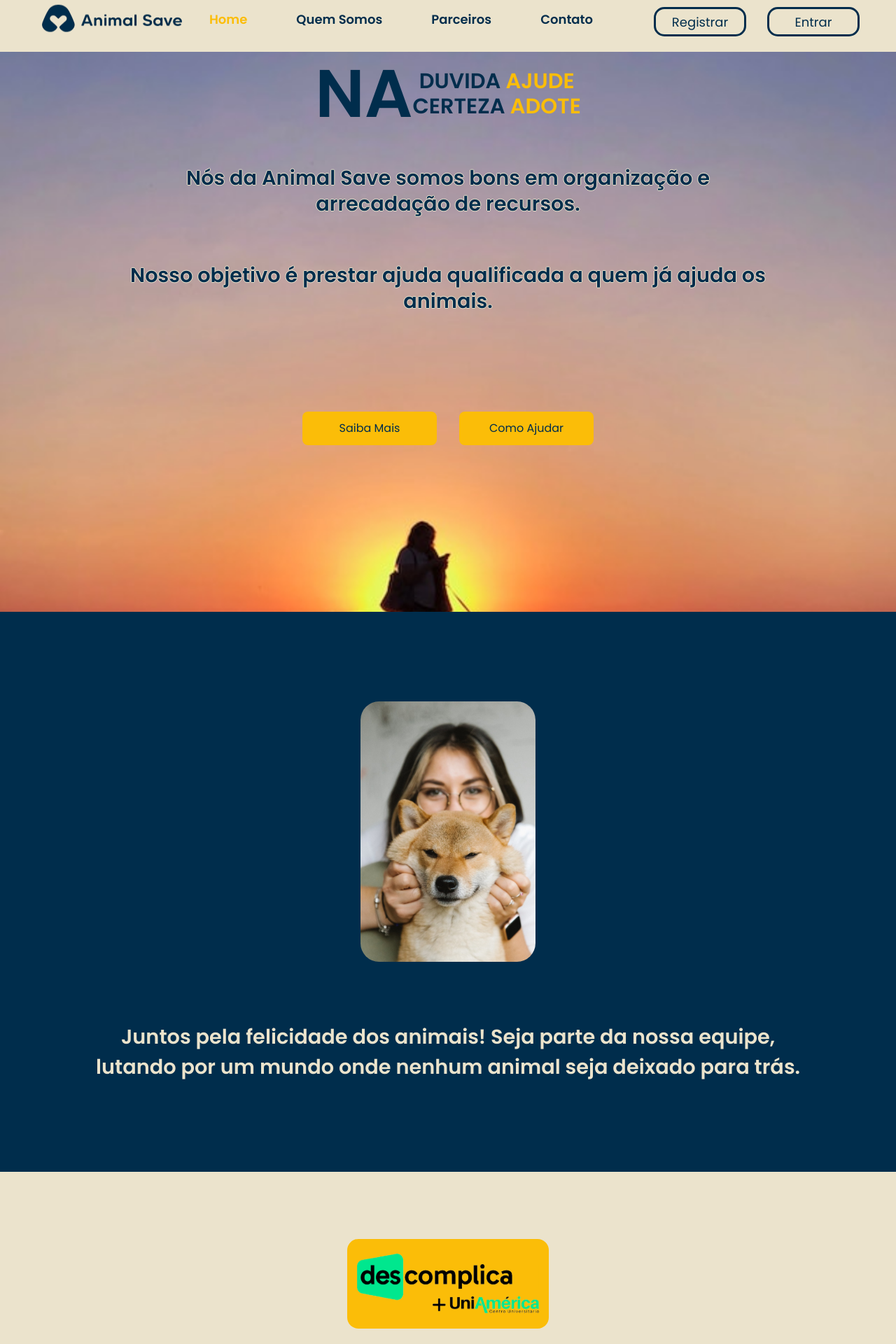
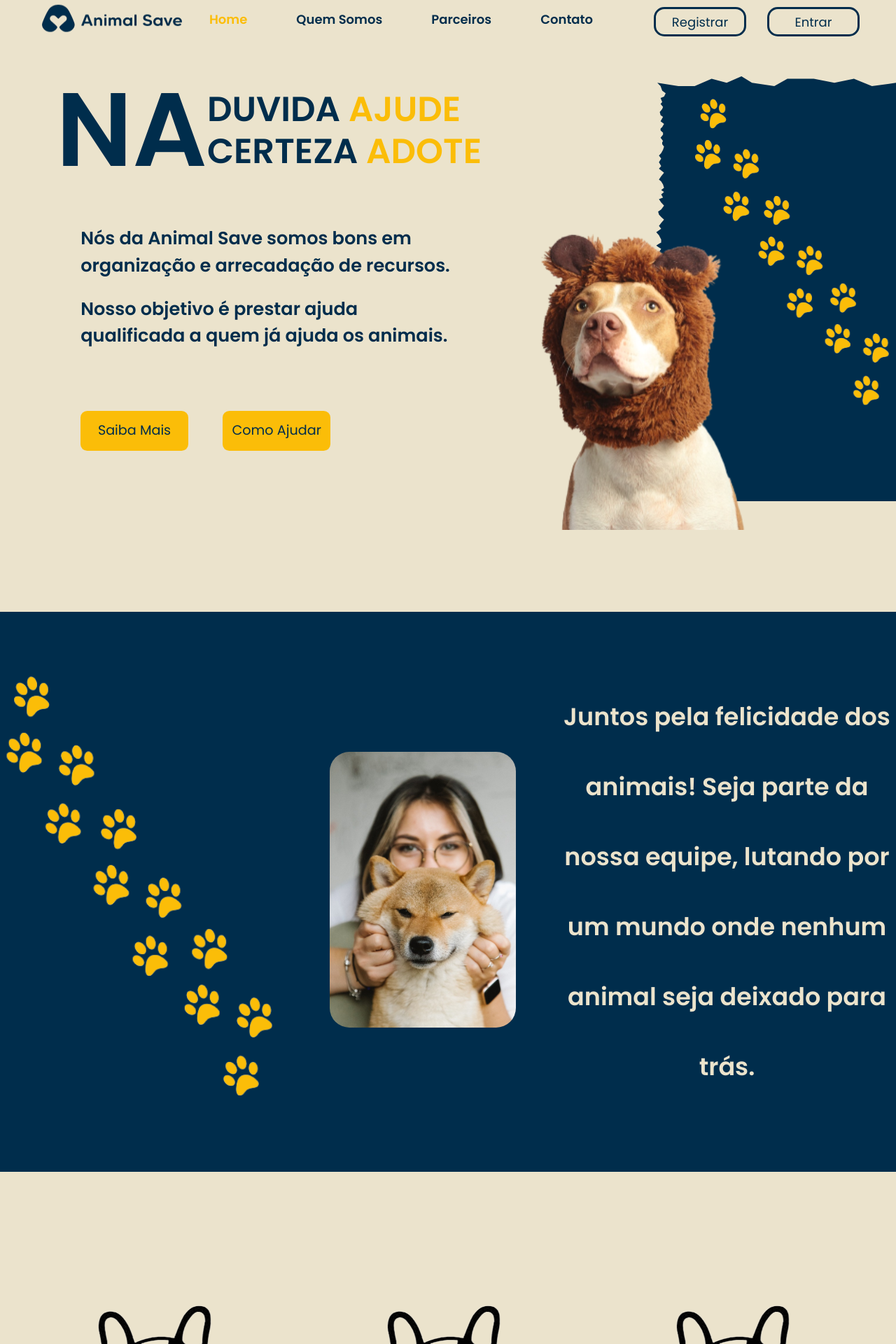
Before and after one commit to renanmontanopaz/animal-save-view, a Vue app: page / in a window 1280 px wide. Shown: the part 20-1940 px from the top of the page at 70% size. Built offline with nearby package versions, Linux system fonts and the light colour scheme.

Commit message:
resolvendo problema da landing page

```diff
--- a/src/views/LandingPage/AboutUs.vue
+++ b/src/views/LandingPage/AboutUs.vue
@@ -83,39 +83,6 @@
   }
 }
 
-@media (max-height:950px) {
-
-.containerQuemSomos {
-  display: flex;
-  align-items: center;
-  justify-content: center;
-  flex-direction: column;
-  width: 100%;
-  height: 100vh;
-  background-color: #002D4C;
-  gap: 5em;
-
-  .Pegadas2 {
-    display: none
-  }
-
-  .containerImage {
-    width: 250px;
-    z-index: 1;
-  }
-
-  .containerText {
-    width: 80%;
-    font-family: 'Poppins';
-    font-style: normal;
-    font-weight: 600;
-    font-size: 1.8em;
-    line-height: 1.5em;
-    text-align: center;
-    color: #EBE3CC;
-  }
-}
-}
 </style>
 
 <script lang="ts">
--- a/src/views/LandingPage/Home.vue
+++ b/src/views/LandingPage/Home.vue
@@ -269,123 +269,6 @@
     }
   }
 }
-@media (max-height:950px) {
-
-.containerHome {
-  width: 100%;
-  height: 100vh;
-  background-image: url('../../assets/MulherECachorro.jpg');
-  background-position: center;
-  background-repeat: no-repeat;
-  background-size: cover;
-  display: flex;
-
-  .containerText {
-    width: 100%;
-    height: 80%;
-    display: flex;
-    align-items: center;
-    justify-content: flex-start;
-    flex-direction: column;
-    gap: 2em;
-
-
-    .TextH1 {
-      width: 100%;
-      height: 15vh;
-      display: flex;
-      align-items: center;
-      justify-content: center;
-      text-align: center;
-
-      .TextNA {
-        font-family: 'Poppins';
-        font-style: normal;
-        font-weight: 700;
-        font-size: 6em;
-        line-height: 1.5em;
-        color: #002D4C;
-      }
-
-      .containerDuvidaCerteza h1 {
-        font-family: 'Poppins';
-        font-style: normal;
-        font-weight: 700;
-        font-size: 1.9em;
-        line-height: 1.2em;
-        color: #002D4C;
-      }
-    }
-
-    .TextP {
-      display: flex;
-      align-items: center;
-      justify-content: center;
-      flex-direction: column;
-      text-align: center;
-      gap: 4em;
-      width: 75%;
-      /* border: 2px solid #EBE3CC; */
-      border-radius: 10px;
-      padding: 10px;
-
-      .Textp {
-        font-family: 'Poppins';
-        font-style: normal;
-        font-weight: 700;
-        font-size: 1.8em;
-        line-height: 1.3em;
-        color: #002D4C;
-        width: 100%;
-        text-shadow:
-          -1px 0 #EBE3CC,
-          0 1px #EBE3CC,
-          1px 0 #EBE3CC,
-          0 -1px #EBE3CC
-      }
-    }
-
-    .containerB {
-      display: flex;
-      align-items: center;
-      justify-content: center;
-      width: 90%;
-      gap: 2em;
-      margin-top: 6em;
-
-      .butt {
-        width: 12em;
-        height: 3em;
-        background: #FBBD08;
-        border-radius: 0.5em;
-        border: none;
-        font-family: 'Poppins';
-        font-style: normal;
-        font-weight: 400;
-        font-size: 1em;
-        line-height: 1.2em;
-        color: #002D4C;
-      }
-    }
-  }
-
-  .containerImage {
-    display: none;
-
-    .dogLeao {
-      width: 0;
-    }
-
-    .Rectangle {
-      width: 0
-    }
-
-    .Pegada1 {
-      width: 0;
-    }
-  }
-}
-}
 
 /*Fazer a responsividade de todas as telas, EM TODOS OS TAMANHOS*/
 </style>
--- a/src/views/LandingPage/Partners.vue
+++ b/src/views/LandingPage/Partners.vue
@@ -106,46 +106,6 @@
   }
 }
 
-@media (max-height:950px) {
-
-.containerParceiros {
-  width: 100%;
-  height: 100vh;
-  background-color: #EBE3CC;
-  display: flex;
-  align-items: center;
-  justify-content: center;
-  flex-direction: column;
-  gap: 7em;
-
-  .containerDivs {
-    display: flex;
-    align-items: center;
-    justify-content: center;
-    flex-direction: column;
-
-    .ImgCachorro {
-      display: none;
-    }
-
-    .containerImageParceiros {
-      width: 18em;
-      height: 8em;
-      background-color: #FBBD08;
-      border-radius: 1em;
-
-      display: flex;
-      align-items: center;
-      justify-content: center;
-      flex-direction: column;
-
-      .containerImg {
-        width: 90%;
-      }
-    }
-  }
-}
-}
 </style>
 
 <script lang="ts">
```
